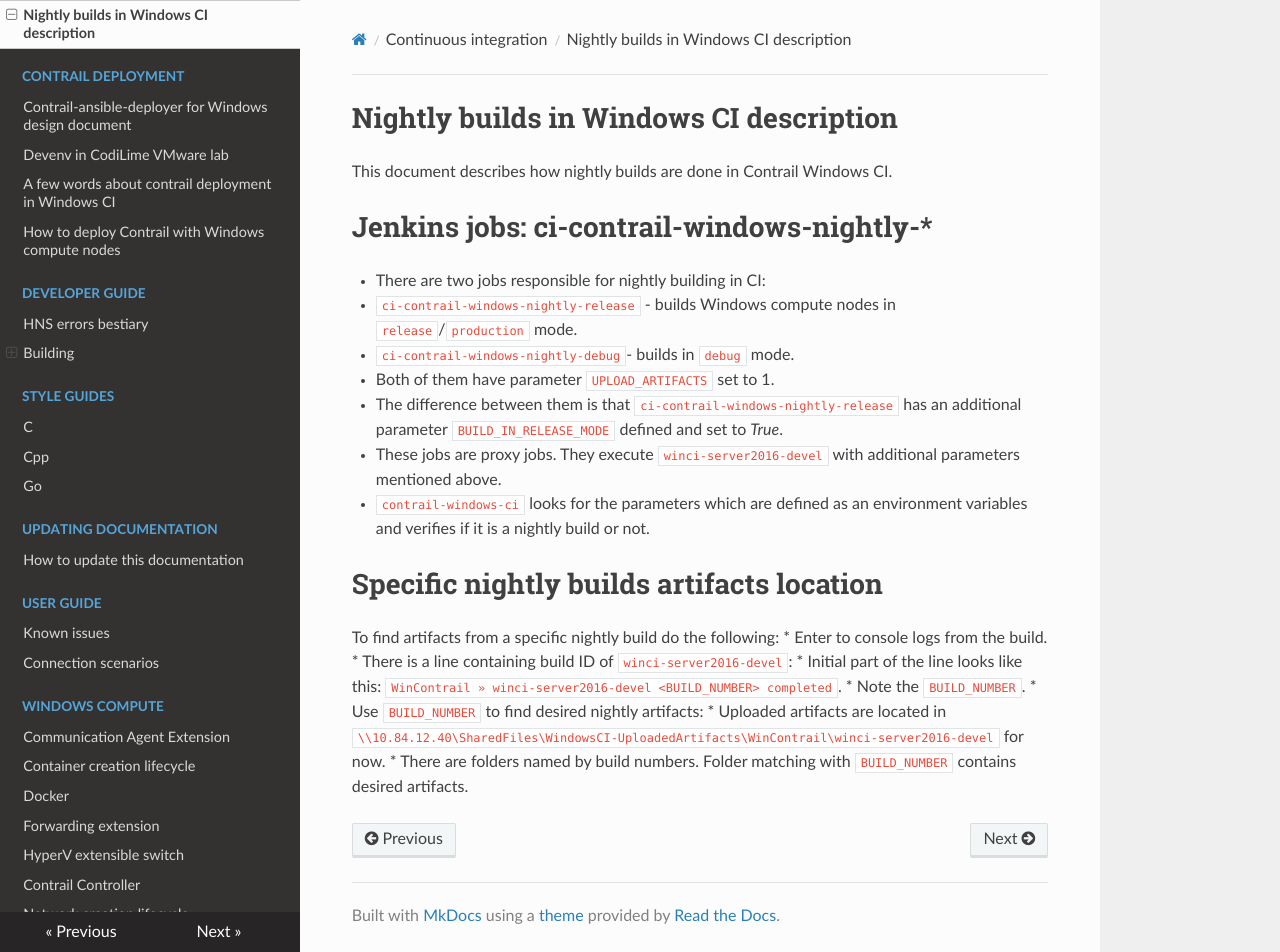
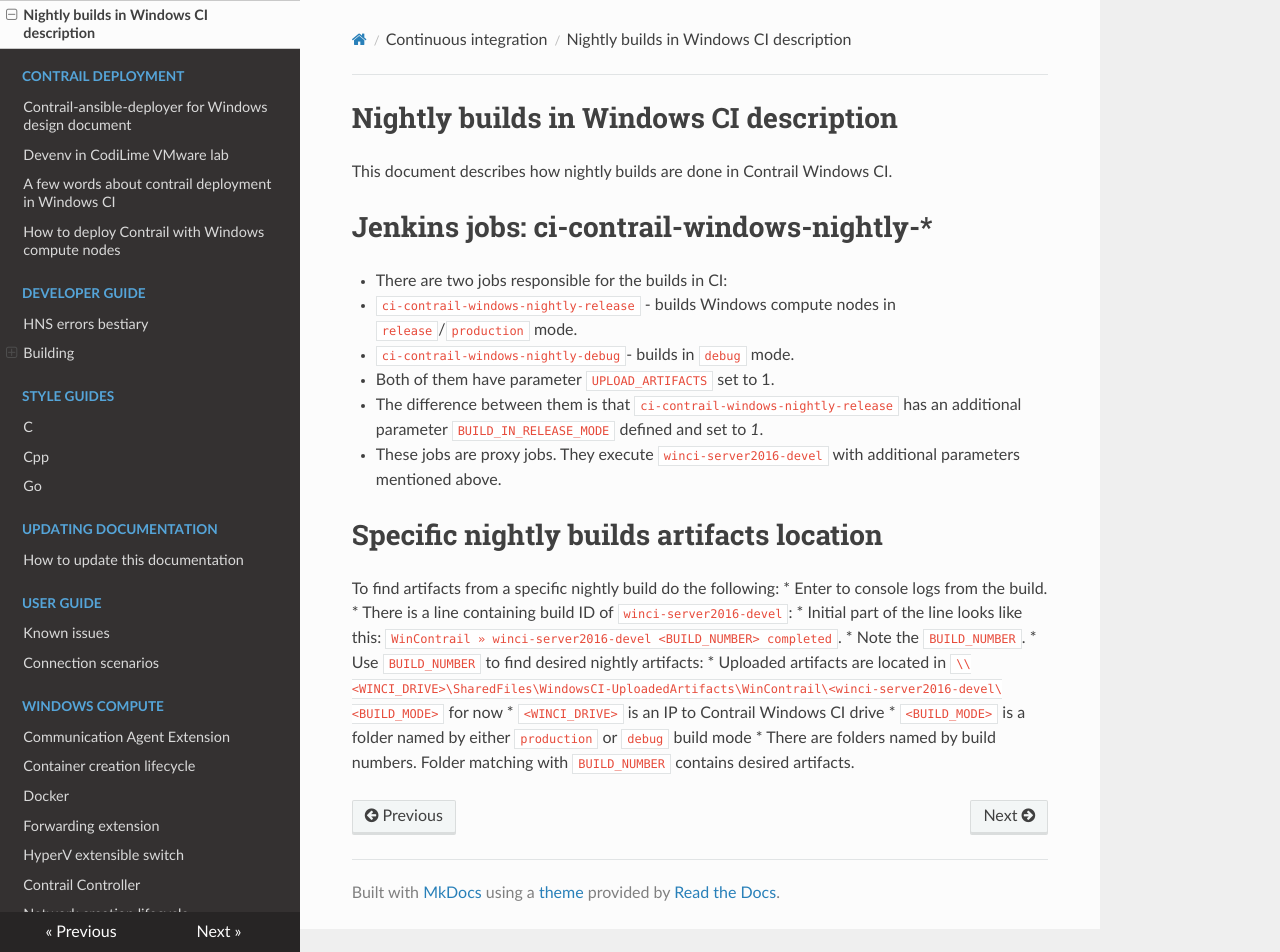
Before and after one commit to piotr-szuberski/contrail-windows-docs, an MkDocs documentation site: the page built from doc/continuous_integration/nightly_builds.md, in a window 1280 px wide and 952 px high. Built offline with MkDocs 1.6.1, drawn with Linux system fonts in a browser that asks for light colours; nearby versions of some CDN libraries.

Commit message:
Apply suggested changes

```diff
--- a/doc/continuous_integration/NightlyBuilds.md
+++ b/doc/continuous_integration/nightly_builds.md
@@ -1,13 +1,12 @@
 # Nightly builds in Windows CI description
 This document describes how nightly builds are done in Contrail Windows CI.
 # Jenkins jobs: ci-contrail-windows-nightly-*
-* There are two jobs responsible for nightly building in CI:
+* There are two jobs responsible for the builds in CI:
   * `ci-contrail-windows-nightly-release` - builds Windows compute nodes in `release`/`production` mode.
   * `ci-contrail-windows-nightly-debug`- builds in `debug` mode.
   * Both of them have parameter `UPLOAD_ARTIFACTS` set to 1.
-  * The difference between them is that `ci-contrail-windows-nightly-release` has an additional parameter `BUILD_IN_RELEASE_MODE` defined and set to _True_.
+  * The difference between them is that `ci-contrail-windows-nightly-release` has an additional parameter `BUILD_IN_RELEASE_MODE` defined and set to _1_.
 * These jobs are proxy jobs. They execute `winci-server2016-devel` with additional parameters mentioned above.
-* `contrail-windows-ci` looks for the parameters which are defined as an environment variables and verifies if it is a nightly build or not.
 # Specific nightly builds artifacts location
 To find artifacts from a specific nightly build do the following:
   * Enter to console logs from the build.
@@ -16,5 +15,7 @@
     `WinContrail » winci-server2016-devel <BUILD_NUMBER> completed`.
     * Note the `BUILD_NUMBER`.
   * Use `BUILD_NUMBER` to find desired nightly artifacts:
-    * Uploaded artifacts are located in `\\10.84.12.40\SharedFiles\WindowsCI-UploadedArtifacts\WinContrail\winci-server2016-devel` for now.
+    * Uploaded artifacts are located in `\\<WINCI_DRIVE>\SharedFiles\WindowsCI-UploadedArtifacts\WinContrail\<winci-server2016-devel\<BUILD_MODE>` for now
+      * `<WINCI_DRIVE>` is an IP to Contrail Windows CI drive
+      * `<BUILD_MODE>` is a folder named by either `production` or `debug` build mode
     * There are folders named by build numbers. Folder matching with `BUILD_NUMBER` contains desired artifacts.
```
